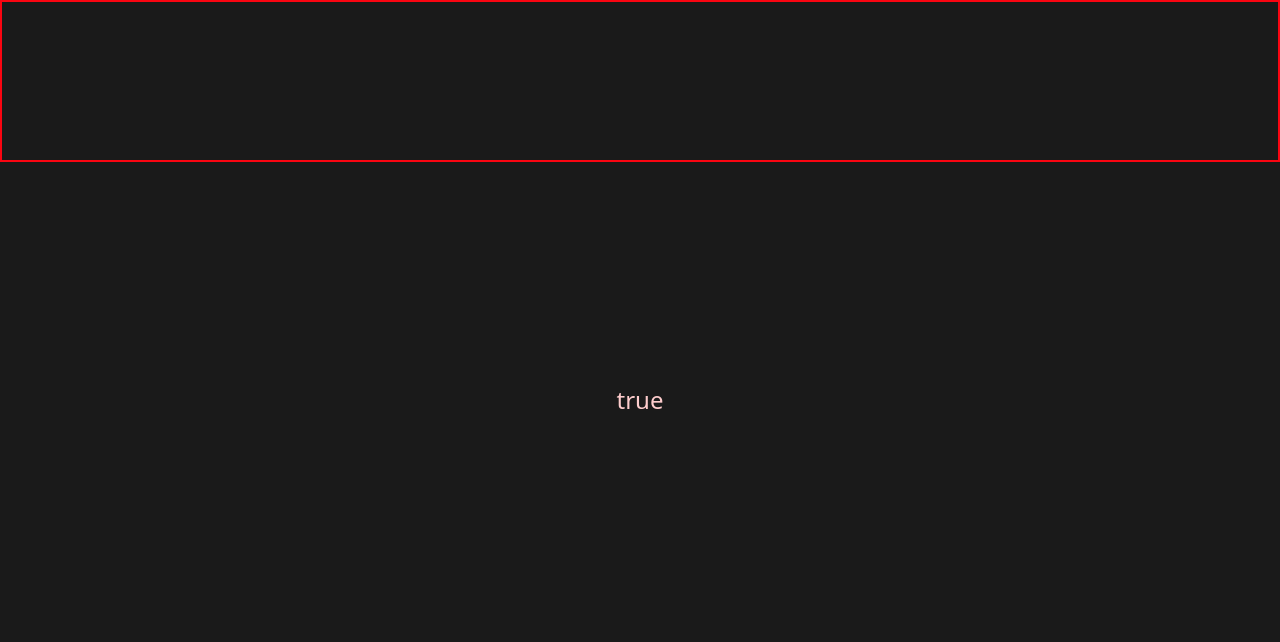
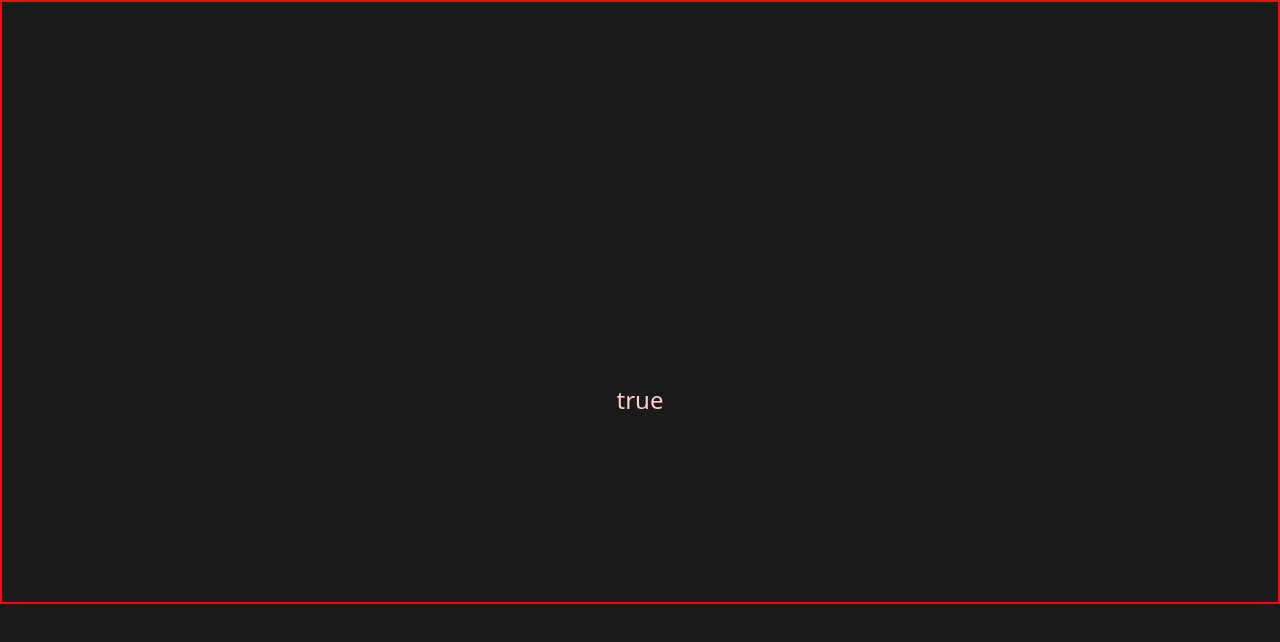
Before and after one commit to DevvDiego/SketchIt, a SvelteKit app: page / in a window 1280 px wide. Shown: the top 642 px of the page. Built offline with nearby package versions, Linux system fonts and the light colour scheme.

Commit message:
Feature: canvas is the size of 75% the vh

```diff
--- a/src/components/Canvas.svelte
+++ b/src/components/Canvas.svelte
@@ -163,11 +163,14 @@ on:pointerup={stopDraw}
 
 class=" {_class}
         border-2 border-primary-500
-        w-full h-4/6
+        w-full
         "
 >
 
 </canvas>
 
 <style>
+    canvas{
+        min-height: 75vh;
+    }
 </style>
```
